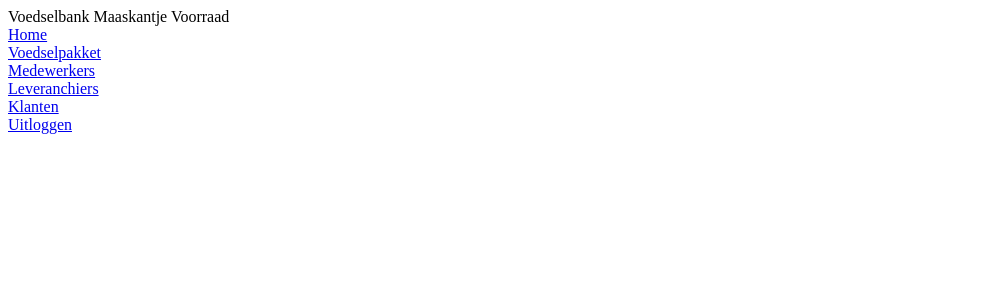
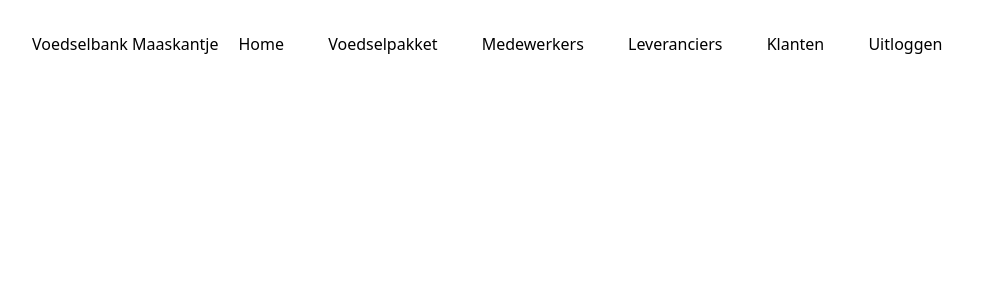
Before and after one commit to CrimsonPrinces/Examen-Project, a PHP site: page /Voorraad.php in a window 1280 px wide. Shown: the top 300 px of the page, without its empty margins (0-997 px from the left). Run offline with PHP 8.4, Linux system fonts and the light colour scheme; some libraries are stand-ins or nearby versions.

Commit message:
Conflict voorraad verhelpen

```diff
--- a/Voorraad.php
+++ b/Voorraad.php
@@ -1,27 +1,25 @@
-<!DOCTYPE html>
 <html lang="en">
 <head>
     <meta charset="UTF-8">
+    <meta http-equiv = "X-UA-Compatible" content = "IE=edge">
     <meta name="viewport" content="width=device-width, initial-scale=1.0">
     <title>Voedselbank Maaskantje Voorraad</title>
+    <script src="https://cdn.tailwindcss.com"></script>
 </head>
-<body>
-
+<body class = "p-8">
+<div class="flex">
 <?php
 
-echo "Voedselbank Maaskantje Voorraad";
+echo "Voedselbank Maaskantje";
 ?>
-<br>
-<a href='home.php'> Home </a>
-<br>
-<a href='Voedselpakket.php'> Voedselpakket </a>
-<br>
-<a href='Medewerker.php'> Medewerkers </a>
-<br>
-<a href='Leveranchier.php'> Leveranchiers </a>
-<br>
-<a href='Klanten.php'> Klanten </a>
-<br>
-<a href='index.php'> Uitloggen </a>
+<div>
+<a href='home.php' class= "mx-5"> Home </a>
+<a href='Voedselpakket.php' class= "mx-5"> Voedselpakket </a>
+<a href='Medewerker.php' class= "mx-5"> Medewerkers </a>
+<a href='Leverancier.php' class= "mx-5"> Leveranciers </a>
+<a href='Klanten.php' class= "mx-5"> Klanten </a>
+<a href='index.php' class= "mx-5"> Uitloggen </a>
+</div>
+</div>
 </body>
 </html>
```
